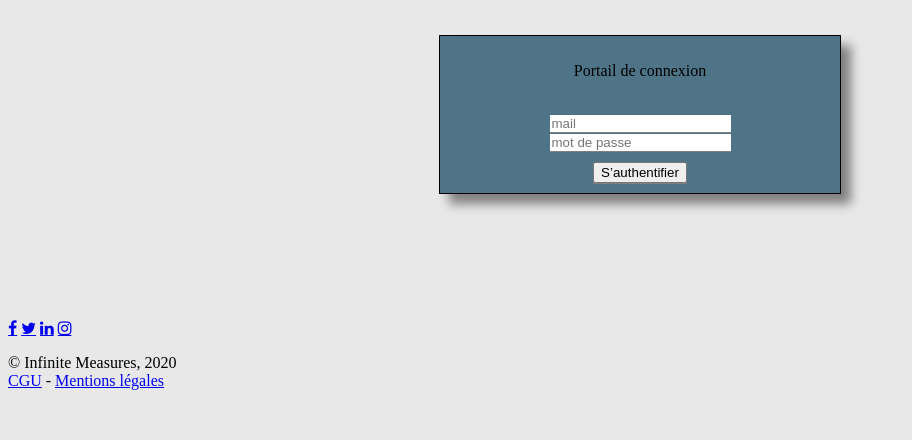
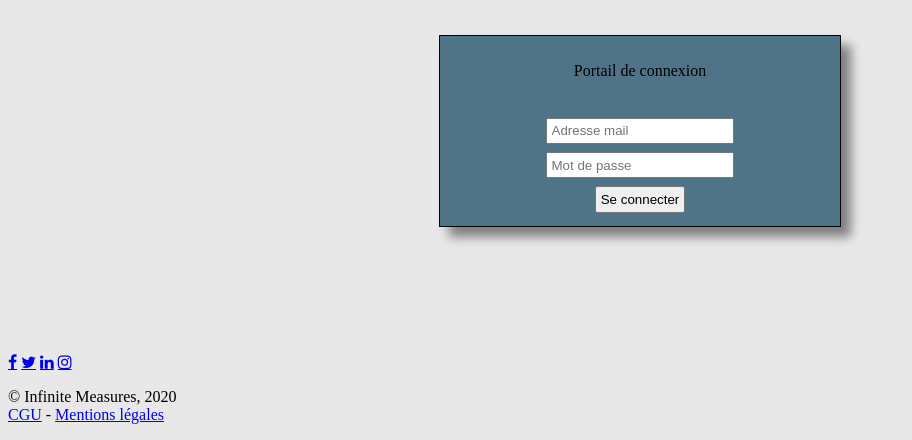
Before and after one commit to lecl10664/Programmation_Web, a PHP site: page /se_connecter.php in a window 1280 px wide. Shown: the part 513-953 px from the top of the page, without its empty margins (0-912 px from the left). Before the commit the page ends 903 px from the top, so only its background shows below. Run offline with PHP 8.4, Linux system fonts and the light colour scheme.

Commit message:
update connexion et inscription

```diff
--- a/php/header.php
+++ b/php/header.php
@@ -25,9 +25,20 @@
             </div>
 
             <div class="menu">
+                <a class="linkmenu" href="/php/faq.php">FAQ</a>
+                <?php
+                if (isset($_SESSION['mailGestionnaire']))
+                { ?>
+                    <a class="linkmenu" href="pageAccueil.php">SE DECONNECTER</a>
 
-                <a class="linkmenu" href="/php/faq.php">FAQ</a>
-                <a class="linkmenu" href="se_connecter.php">SE CONNECTER</a>
+               <?php } else { ?>
+
+
+                    <a class="linkmenu" href="se_connecter.php">SE CONNECTER</a>
+
+               <?php }
+                ?>
+
             </div>
 
         </header>
--- a/php/se_connecter.php
+++ b/php/se_connecter.php
@@ -33,6 +33,11 @@ catch (Exception $e) {
             background-color:rgb(79,116,135);
             box-shadow: 10px 10px 10px gray;
         }
+        input {
+            margin: 1%;
+            padding: 1%;
+        }
+
     </style>
 </head>
 <body>
@@ -41,11 +46,11 @@ catch (Exception $e) {
     <form action="estConnecte.php" method="post">
         <p> Portail de connexion</p>
         <br>
-        <input style="border:none; border-bottom: 1px solid; border-bottom-color: gray;" type="email" name="mailConnexion" placeholder="mail">
+        <input type="email" name="mailConnexion" placeholder="Adresse mail">
         <br>
-        <input style="border:none; border-bottom: 1px solid; border-bottom-color: gray;" type="password" name="mdpConnexion" placeholder="mot de passe">
+        <input type="password" name="mdpConnexion" placeholder="Mot de passe">
         <br>
-        <input style="margin-top:10px; box-shadow: 0 1px 0 gray;"type="submit" value="S’authentifier">
+        <input type="submit" value="Se connecter">
         </br>
     </form>
 </div>
```
Also changed, not shown: php/estConnecte.php (+9 -10 lines), php/s_identifier.php (+15 -6 lines).
